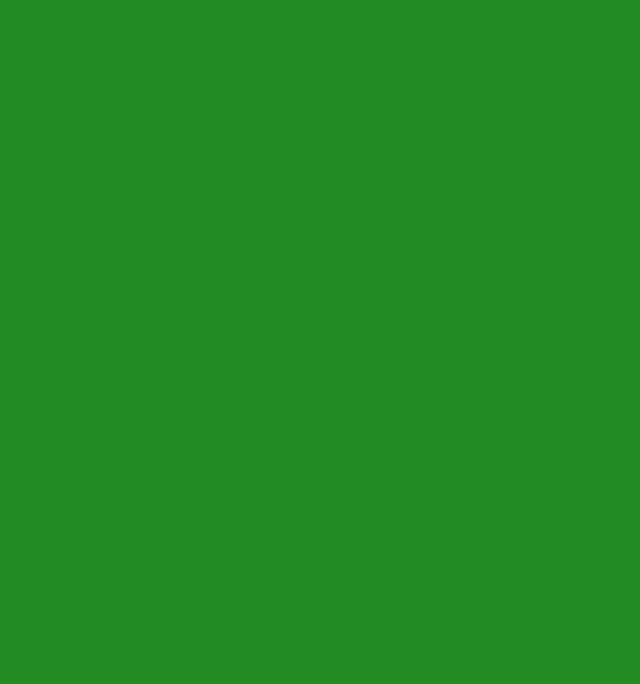
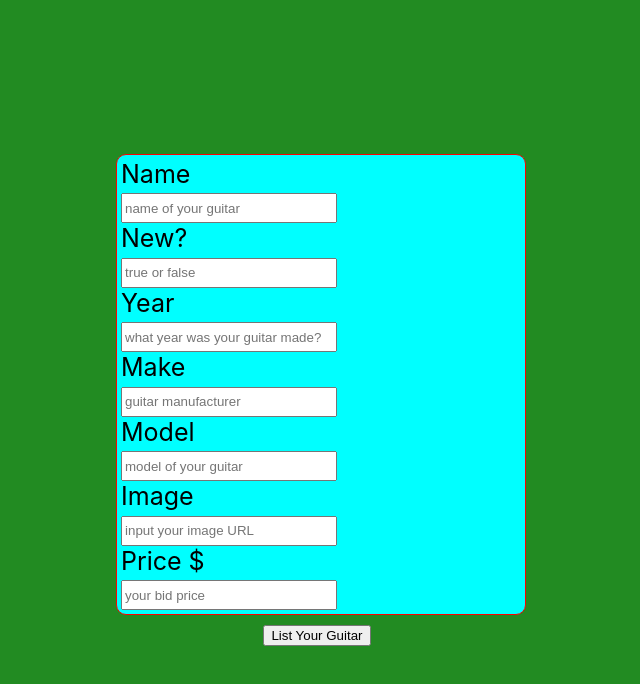
Before and after one commit to riverferguson/phase-2-project, a React (Create React App) app in the folder phase-2-project/: page / in a window 1280 px wide. Shown: the top 684 px of the page, without its empty margins (323-963 px from the left). Built offline with nearby package versions, Linux system fonts and the light colour scheme.

Commit message:
add new input fields to form adn some styling for them

```diff
--- a/phase-2-project/src/components/App.js
+++ b/phase-2-project/src/components/App.js
@@ -7,7 +7,7 @@ function App() {
   return (
     <div className="App">
       <header className="App-header">
-        {/* <GuitarForm /> */}
+        <GuitarForm />
         {/* <Search /> */}
       </header>
       <nav>
--- a/phase-2-project/src/components/GuitarForm.css
+++ b/phase-2-project/src/components/GuitarForm.css
@@ -1,7 +1,18 @@
 .guitarForm {
-  border-radius: 5%;
-  border: solid;
+  border-radius: 10px;
+  border: 1px solid #ccc;
   border-color: red;
   padding: 1%;
-  margin: 25px 50px 5px
+  margin: null;
+  text-align: left;
+  width: 25rem;
+  background-color: cyan;
+  color: black;
+  font-size: 25px;
 }
+
+.inputBox {
+  width: 13rem;
+  height: 1.5rem;
+  margin:
+}
--- a/phase-2-project/src/components/GuitarForm.js
+++ b/phase-2-project/src/components/GuitarForm.js
@@ -5,11 +5,26 @@ import { useState } from 'react'
 
 const GuitarForm = () => {
   const [enteredName, setEnteredName] = useState('')
+  const [enteredNew, setEnteredNew] = useState('')
+  const [enteredYear, setEnteredYear] = useState('')
+  const [enteredMake, setEnteredMake] = useState('')
+  const [enteredModel, setEnteredModel] = useState('')
+  const [enteredImage, setEnteredImage] = useState('')
   const [enteredPrice, setPrice] = useState('')
 
   const nameChangeHandler = (event) => {
     setEnteredName(event.target.value);
   }
+
+  const newChangeHandler = (event) => {
+
+  }
+
+  const yearChangeHandler = (event) => {
+
+  }
+
+
 
   const priceChangeHandler = (event) => {
     setPrice(event.target.value);
@@ -24,17 +39,51 @@ const GuitarForm = () => {
   return (
     <form>
       <div className="guitarForm">
-        <span>
-          <label>Name: </label>
-          <input type='text' value={enteredName} onChange={nameChangeHandler} />
-        </span>
-        <span>
-          <label>Price: </label>
-          <input type='number' value={enteredPrice} onChange={priceChangeHandler} />
-        </span>
+        <div>
+          <label>Name </label>
+          <div>
+          <input className="inputBox" placeholder="name of your guitar" type='text' value={enteredName} onChange={nameChangeHandler} />
+          </div>
+        </div>
+        <div>
+          <label>New? </label>
+          <div>
+            <input className="inputBox" placeholder="true or false" type='text' value={enteredNew} onChange={newChangeHandler} />
+          </div>
+        </div>
+        <div>
+          <label>Year </label>
+          <div>
+            <input className="inputBox" placeholder="what year was your guitar made?" type='text' value={enteredYear} onChange={yearChangeHandler} />
+          </div>
+        </div>
+        <div>
+          <label>Make </label>
+          <div>
+            <input className="inputBox" placeholder="guitar manufacturer" type='text' value={enteredName} onChange={nameChangeHandler} />
+          </div>
+        </div>
+        <div>
+          <label>Model </label>
+          <div>
+            <input className="inputBox" placeholder="model of your guitar" type='text' value={enteredName} onChange={nameChangeHandler} />
+          </div>
+        </div>
+        <div>
+          <label>Image </label>
+          <div>
+            <input className="inputBox" placeholder="input your image URL" type='text' value={enteredName} onChange={nameChangeHandler} />
+          </div>
+        </div>
+        <div>
+          <label>Price $</label>
+          <div>
+            <input className="inputBox" placeholder="your bid price" type='number' value={enteredPrice} onChange={priceChangeHandler} />
+          </div>
+        </div>
       </div>
       <div>
-        <button type='submit'>SELL</button>
+        <button type='submit'>List Your Guitar</button>
       </div>
     </form>
   )
```
